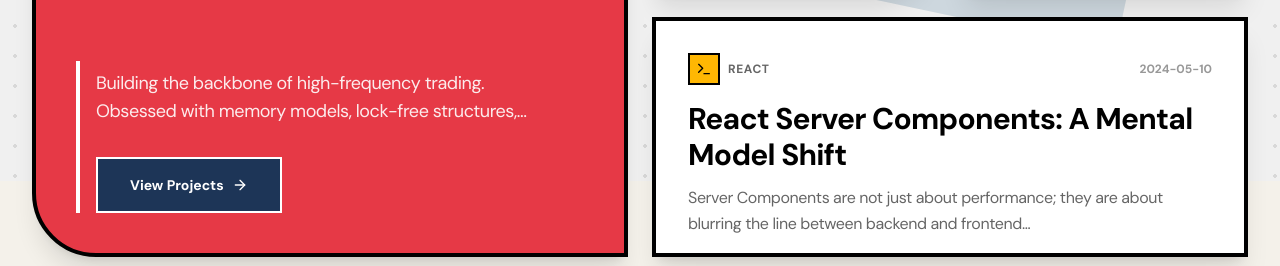
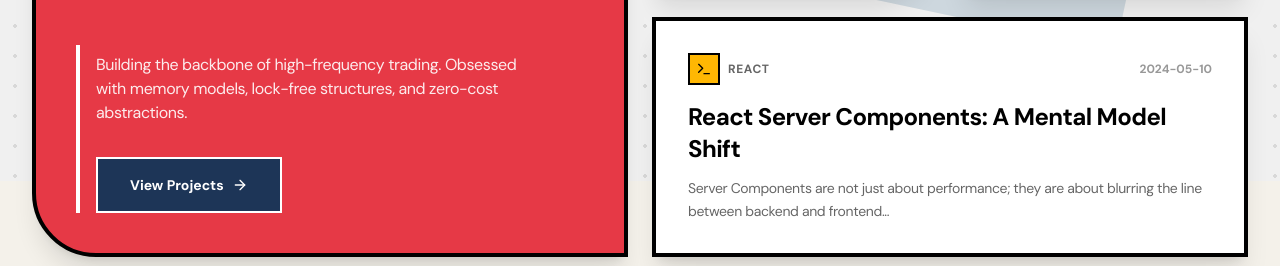
Before and after one commit to EtoDemerzel0427/etodemerzel0427.github.io, an Astro site: page / in a window 1280 px wide. Shown: the part 619-885 px from the top of the page. Built offline with nearby package versions, Linux system fonts and the light colour scheme; Astro itself is replaced by a stand-in of ours; some packages are replaced by stand-ins of ours; no server answers; a web font is replaced by a local one.

Commit message:
Refine retro theme typography and spacing for cards and modal

```diff
--- a/src/components/cards/BioCard.jsx
+++ b/src/components/cards/BioCard.jsx
@@ -98,6 +98,7 @@
         ${universe === 'cyberpunk' ? 'pb-4 md:pb-8' : ''}
         ${universe === 'terminal' ? 'pb-4 md:pb-12' : ''}
         ${universe === 'bauhaus' ? 'pt-12 md:pt-20' : ''}
+        ${universe === 'retro' ? '!justify-start gap-20' : ''}
     `}>
                 <div className={universe === 'bauhaus' ? 'max-w-[90%] md:max-w-[80%]' : ''}>
                     <Cpu size={48} className={`mb-4 md:mb-6 transition-colors
@@ -138,8 +139,9 @@
                 </div>
 
                 <div className={`space-y-4 md:space-y-6 ${universe === 'bauhaus' ? 'pl-4 border-l-4 border-white' : ''} pt-2`}>
-                    <p className={`text-xs sm:text-sm md:text-lg max-w-md leading-relaxed line-clamp-2 ${getFontClass(universe, 'body')}
+                    <p className={`text-xs sm:text-sm md:text-base max-w-md leading-relaxed line-clamp-3 ${getFontClass(universe, 'body')}
             ${universe === 'neon' ? 'text-gray-500' : 'opacity-90'}
+            ${universe === 'retro' ? '!text-[10px] sm:!text-[11px] md:!text-xs' : ''}
           `}>
                         Building the backbone of high-frequency trading. Obsessed with memory models, lock-free structures, and zero-cost abstractions.
                     </p>
--- a/src/components/cards/TechCard.jsx
+++ b/src/components/cards/TechCard.jsx
@@ -65,19 +65,21 @@
             </div>
             <div className="group-hover:translate-x-1 transition-transform duration-300 relative z-10 cursor-pointer"
                 onClick={handleClick}>
-                <h3 className={`text-2xl md:text-3xl font-bold mb-3 leading-tight ${getFontClass(universe, 'title')}
+                <h3 className={`text-xl md:text-2xl font-bold mb-3 leading-tight ${getFontClass(universe, 'title')}
            ${universe === 'punk' ? 'decoration-2 underline-offset-4 group-hover:underline' : ''}
            ${universe === 'newspaper' ? 'italic' : ''}
            ${universe === 'comic' ? 'uppercase italic' : ''}
            ${universe === 'neon' ? 'text-gray-900 group-hover:text-[#3A86FF] transition-colors' : ''}
            ${universe === 'retro' && hasChinese(data?.title || '') ? '!font-[Cubic]' : ''}
+           ${universe === 'retro' ? '!mb-12' : ''}
         `}>
                     {universe === 'newspaper' && <span className="bg-black text-white text-xs px-1 mr-2 not-italic align-middle">EXCLUSIVE</span>}
                     {data ? data.title : 'Loading...'}
                 </h3>
                 <div className={`hidden md:block ${universe === 'cyberpunk' ? '!hidden' : ''}`}>
-                    <p className={`text-base font-medium line-clamp-2 leading-relaxed opacity-60 ${getFontClass(universe, 'body')}
+                    <p className={`text-sm font-medium line-clamp-3 leading-relaxed opacity-60 ${getFontClass(universe, 'body')}
                     ${universe === 'retro' && hasChinese(data?.summary || '') ? '!font-[Cubic]' : ''}
+                    ${universe === 'retro' ? '!text-[10px]' : ''}
                 `}>
                         {data ? data.summary : 'Fetching latest article...'}
                     </p>
--- a/src/components/gallery/MediaDetailModal.jsx
+++ b/src/components/gallery/MediaDetailModal.jsx
@@ -195,7 +195,7 @@
                             <div className="absolute -top-3 -left-2 text-4xl opacity-20">❝</div>
                             <div className="flex items-start gap-4">
                                 <AlignLeft className="shrink-0 opacity-50 mt-1" size={20} />
-                                <div className={`leading-relaxed whitespace-pre-wrap font-medium opacity-90 ${getFontClass(universe, 'body')}`}>
+                                <div className={`leading-relaxed whitespace-pre-wrap font-medium opacity-90 ${getFontClass(universe, 'body')} ${universe === 'retro' ? '!text-[10px] md:!text-xs' : ''}`}>
                                     {item.review || item.summary}
                                 </div>
                             </div>
--- a/src/components/gallery/MediaItemCard.jsx
+++ b/src/components/gallery/MediaItemCard.jsx
@@ -199,7 +199,7 @@
                 {item.summary && (
                     <div className={`mt-auto text-xs p-3 relative line-clamp-3
                         ${universe === 'punk' ? 'bg-white border-2 border-black text-black italic' : 'bg-black/5 rounded-lg text-gray-600'}
-                        ${universe === 'retro' ? '!bg-black/30 border border-white/10 !text-gray-300' : ''}
+                        ${universe === 'retro' ? '!bg-black/30 border border-white/10 !text-gray-300 !text-[9px] !leading-[1.4]' : ''}
                         ${universe === 'noir' ? '!bg-white/5 !text-gray-400' : ''}
                         ${universe === 'terminal' ? '!bg-[#003300] !text-[#00ff41]' : ''}
                         ${universe === 'newspaper' ? '!bg-gray-100 !text-black rounded-none border-l-2 border-black italic' : ''}
```
